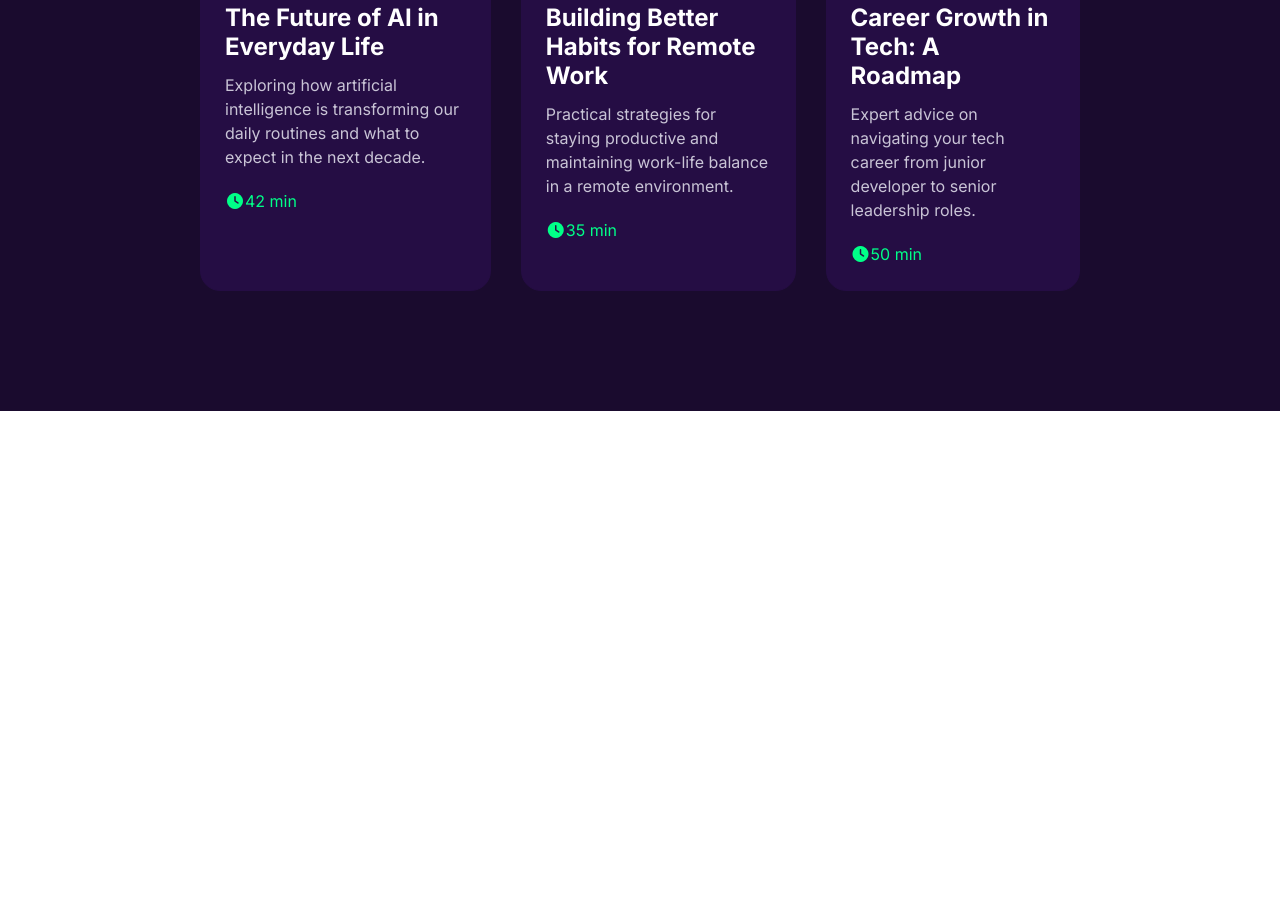
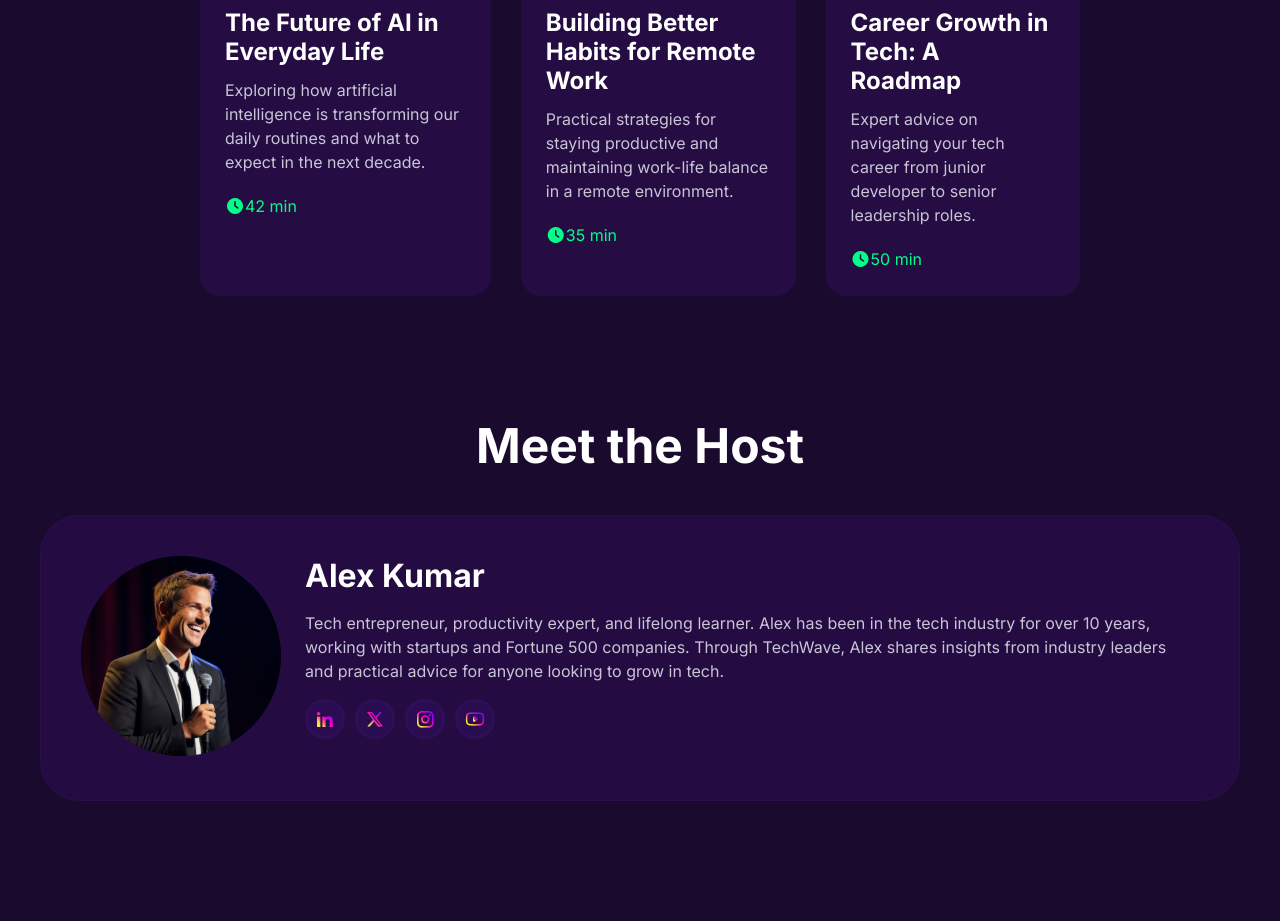
Before and after one commit to Lynx-Swapnil/TechWave, a plain HTML site: page index.html in a window 1280 px wide. Shown: the part 3002-3923 px from the top of the page. Before the commit the page ends 3413 px from the top, so only its background shows below. Drawn offline with Linux system fonts and the light colour scheme.

Commit message:
added host section

```diff
--- a/index.html
+++ b/index.html
@@ -101,7 +101,7 @@
             <p>Connect with tech enthusiasts from over 120 countries worldwide.</p>
         </div>
         <div class="choose-card box4">
-            <img src="assets/headphone.png" alt="">
+            <img src="assets/device.png" alt="">
             <h3>Exclusive Interviews</h3>
             <p>Get unprecedented access to industry titans, startup founders, and tech visionaries. Our host secures exclusive conversations you won't find anywhere else, diving deep into their journeys, failures, and success strategies.</p>
         </div>
@@ -141,5 +141,24 @@
         </div>
        </div>
     </section>
+    <section class="host">
+         <h2>Meet the Host</h2>
+        <div class="host-container">
+           <div>
+            <img src="assets/host.png" alt="">
+           </div>
+           <div>
+            <h3>Alex Kumar</h3>
+            <p>Tech entrepreneur, productivity expert, and lifelong learner. Alex has been in the tech industry for over 10 years, working with startups and Fortune 500 companies. Through TechWave, Alex shares insights from industry leaders and practical advice for anyone looking to grow in tech.</p>
+            <div class="host-social">
+                <div class="social"><img src="assets/linkedin.png" alt=""></div>
+            <div class="social"><img src="assets/x.png" alt=""></div>
+            <div class="social"><img src="assets/instagram.png" alt=""></div>
+            <div class="social"><img src="assets/youtube.png" alt=""></div>
+            </div>
+           </div>
+        </div>
+
+    </section>
   </body>
 </html>
--- a/styles/style.css
+++ b/styles/style.css
@@ -250,3 +250,54 @@ header button {
 .feature .feature-card .time{
   color: #00FF88;
 }
+.host{
+  background-color: #1A0B2E;
+  /* padding: 120px 200px; */
+  padding-bottom: 120px;
+}
+.host h2{
+  font-size: 48px;
+  font-weight: 700;
+  color: #FFFFFF;
+  text-align: center;
+  margin-bottom: 40px;
+}
+.host .host-container{
+  display: flex;
+  justify-content: center;
+  gap: 24px;
+  max-width: 1200px;
+  padding: 40px;
+  background-color: rgba(53, 17, 101, 0.4);
+  border: 1px solid rgba(53, 17, 101, 0.4);
+  border-radius: 40px;
+  margin: 0 auto;
+}
+.host .host-container h3{
+  font-size: 32px;
+  font-weight: 700;
+  color: #FFFFFF;
+  margin-bottom: 16px;
+}
+.host .host-container p{
+  font-size: 16px;
+  font-weight: 400;
+  line-height: 24px;
+  color: #C9C4D6;
+}
+.host .host-social{
+  display: flex;
+  gap: 10px;
+  margin-top: 16px;
+}
+.host .host-social .social{
+  width: 40px;
+  height: 40px;
+  background-color: rgba(53, 17, 101, 0.4);
+  border: 3px solid rgba(53, 17, 101, 0.4);
+  display: flex;
+  justify-content: center;
+  align-items: center;
+  border-radius: 50%;
+  cursor: pointer;
+}
```
